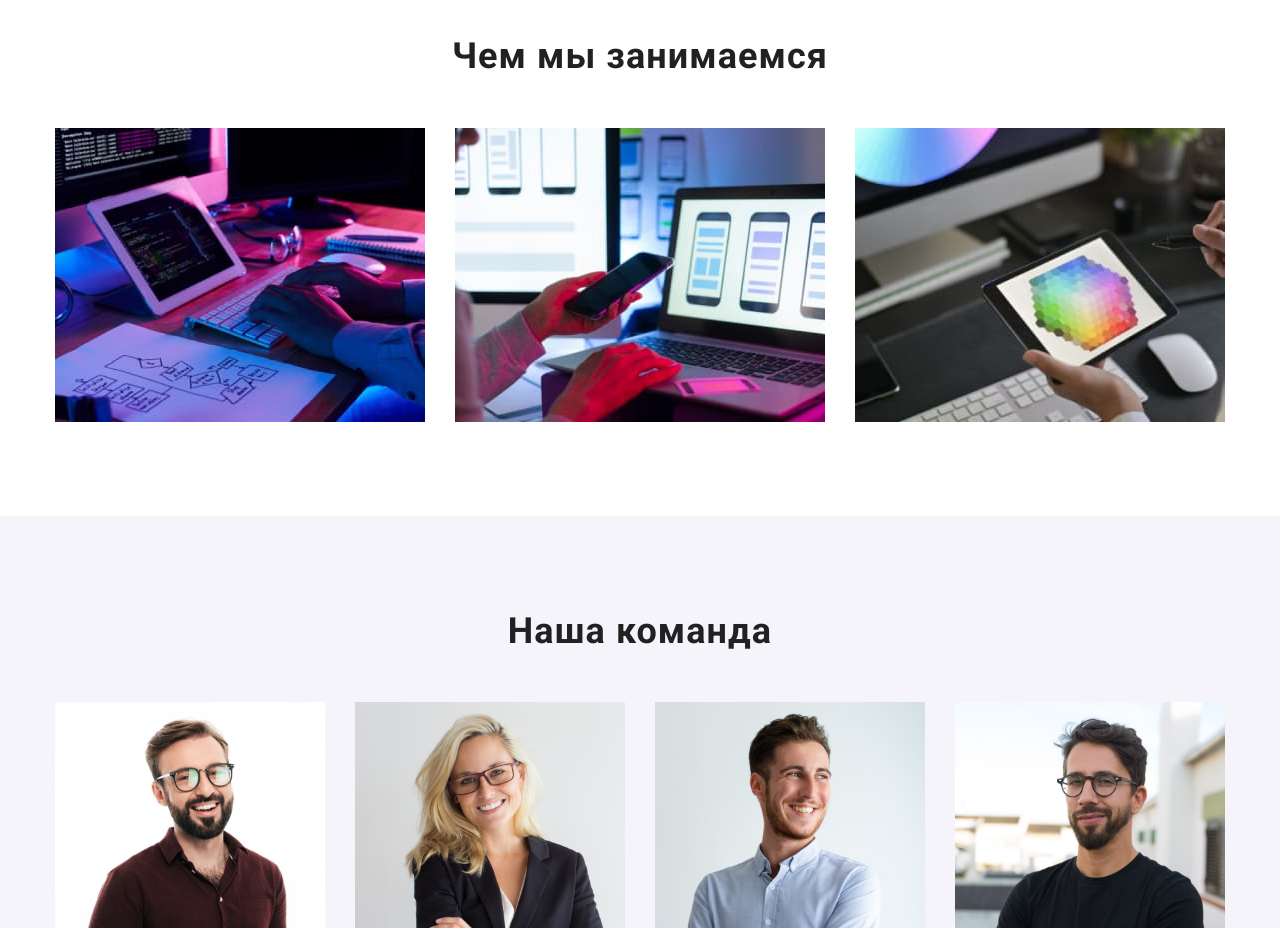
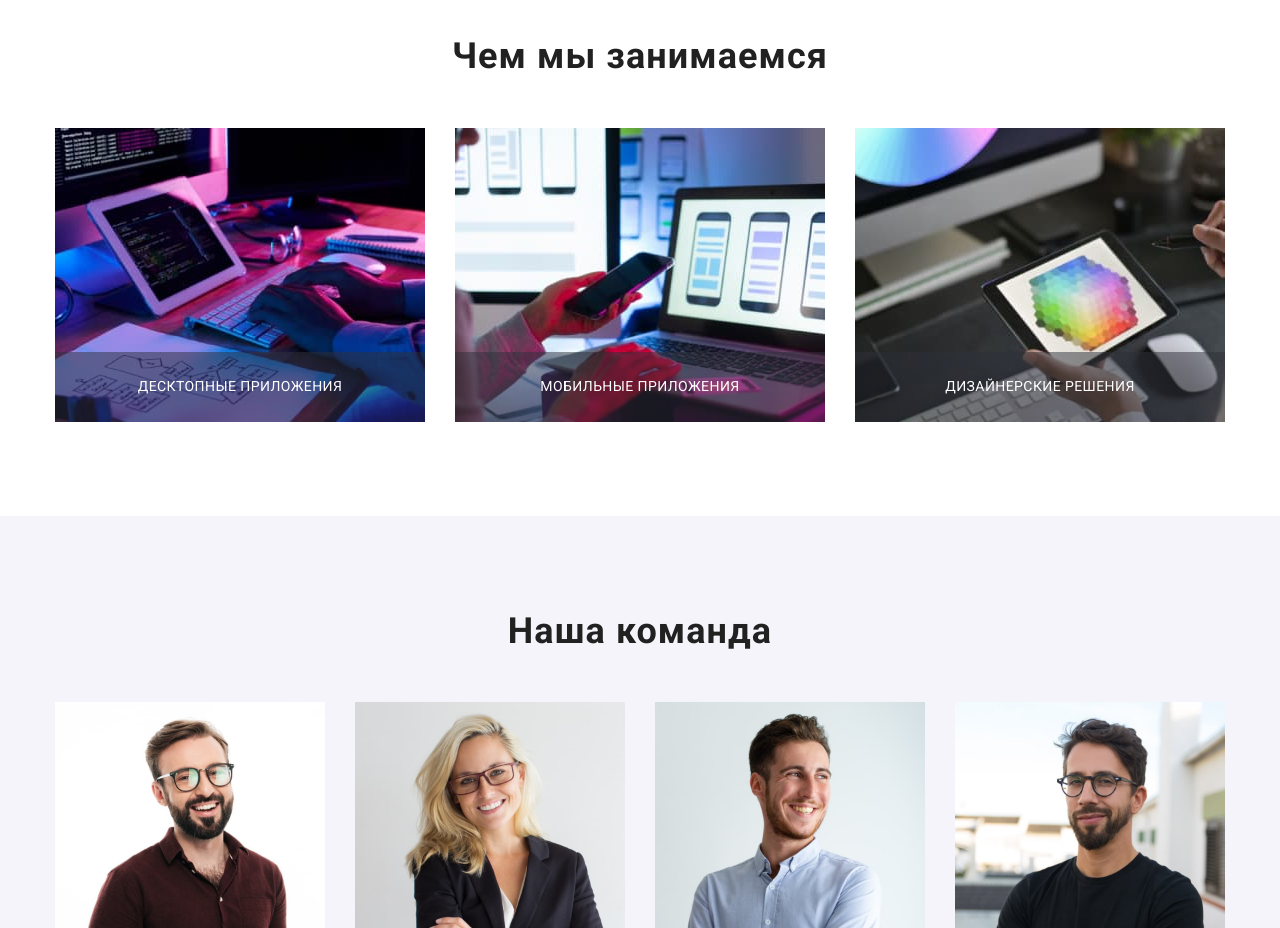
Before and after one commit to Mariia-Petlovana-91/goit-markup-hw-05, a plain HTML site: page index.html in a window 1280 px wide. Shown: the part 1080-2008 px from the top of the page. Drawn offline with nearby package versions, Linux system fonts and the light colour scheme.

Commit message:
what we do position

```diff
--- a/css/style.css
+++ b/css/style.css
@@ -290,7 +290,24 @@ address {
 .item-what-we-do:nth-child(3n + 3) {
   margin-right: 0px;
 }
-
+.what-we-do-blok {
+  position: relative;
+}
+.what-we-do-text {
+  display: flex;
+  justify-content: center;
+  align-items: center;
+  font-size: 14px;
+  line-height: 1.14em;
+  letter-spacing: 0.03em;
+  text-transform: uppercase;
+  color: #ffffff;
+  width: 100%;
+  min-height: 70px;
+  background-color: #2f303a80;
+  position: absolute;
+  top: 224px;
+}
 /*-------------------main page section 4 oue team---------------------------*/
 .our-team {
   background-color: var(--background-color);
@@ -487,6 +504,7 @@ address {
   fill: #ffffff;
   padding: 12px;
 }
+/* ---------modal window----------------- */
 .backdrop {
   width: 100vw;
   height: 100vh;
--- a/index.html
+++ b/index.html
@@ -90,12 +90,27 @@
              <div class="container">
               <h2  class="title-section titlt-what-we-do">Чем мы занимаемся</h2>
              <ul class="list list-what-we-do">
-                 <li class="item-what-we-do"><img src="images/box1.jpg" alt="фото роботи на компётере"
-                  width="370" height="294"></li>
-                 <li class="item-what-we-do"><img src="images/box2.jpg" alt="фото роботи на компётере2"
-                  width="370" height="294"></li>
-                 <li class="item-what-we-do"><img src="images/box3.jpg" alt="фото роботи на планшете"
-                 width="370" height="294"></li>
+                 <li class="item-what-we-do">
+                  <div class="what-we-do-blok">
+                    <img src="images/box1.jpg" alt="фото роботи на компётере"
+                   width="370" height="294">
+                   <p class="what-we-do-text">Десктопные приложения</p>
+                  </div>
+                </li>
+                 <li class="item-what-we-do">
+                 <div class="what-we-do-blok">
+                   <img src="images/box2.jpg" alt="фото роботи на компётере2"
+                   width="370" height="294">
+                   <p class="what-we-do-text">Мобильные приложения</p>
+                 </div>
+                </li>
+                 <li class="item-what-we-do">
+                  <div class="what-we-do-blok">
+                   <img src="images/box3.jpg" alt="фото роботи на планшете"
+                   width="370" height="294">
+                    <p class="what-we-do-text">Дизайнерские решения</p>
+                 </div>
+                 </li>
              </ul>
              </div>
             </section>
```
